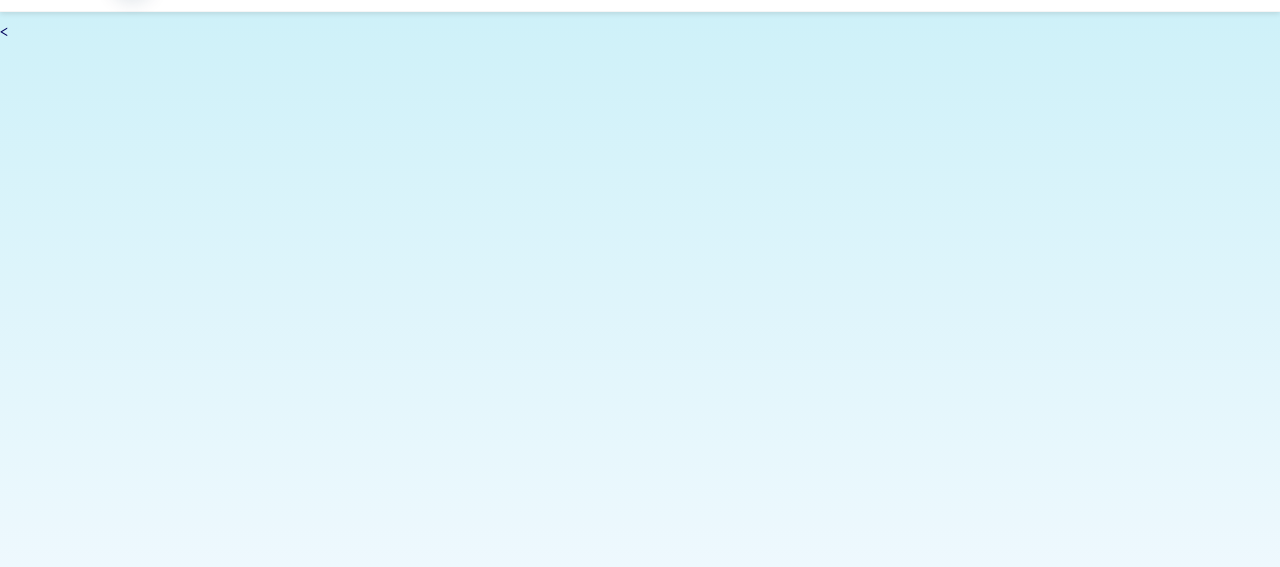
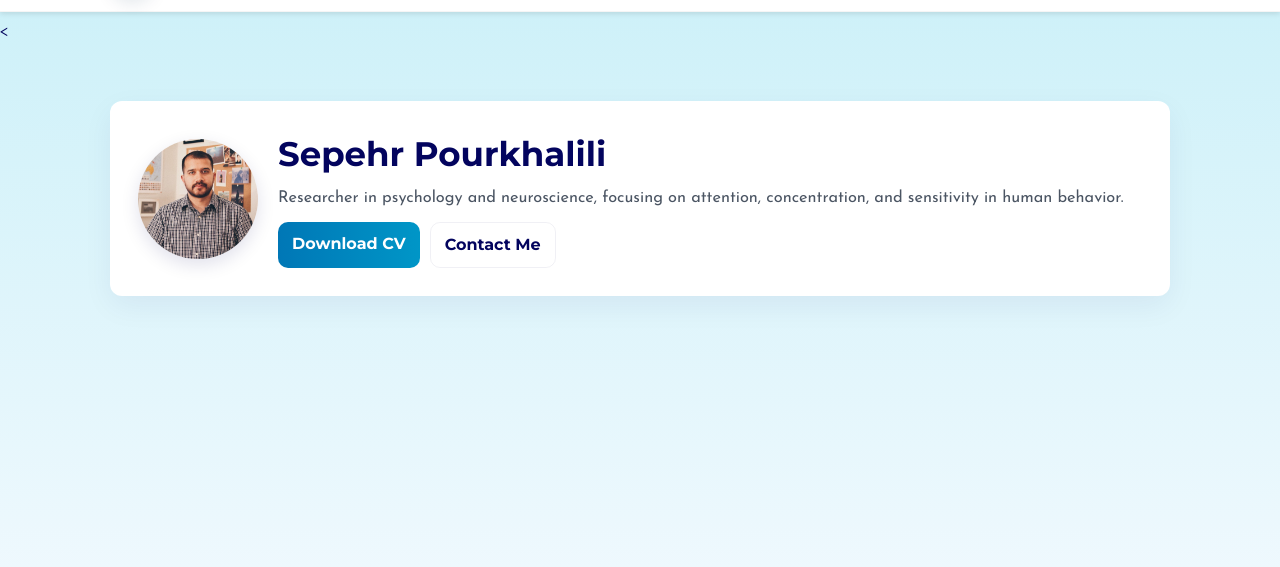
Before and after one commit to sepehr-pourkhalili/sepehrpour, a plain HTML site: page index.html in a window 1280 px wide. Shown: the part 61-628 px from the top of the page. Drawn offline with Linux system fonts and the light colour scheme.

Commit message:
Update index.html

```diff
--- a/index.html
+++ b/index.html
@@ -185,3 +185,21 @@
   </header>
 
   <
+
+    <!-- ===== HERO SECTION ===== -->
+  <section class="hero">
+    <div class="hero-card">
+      <img src="Images/Sepehr.jpg" alt="Sepehr Pourkhalili"
+           style="width:120px;height:120px;border-radius:50%;object-fit:cover;box-shadow:0 6px 18px rgba(3,4,94,0.12);" />
+
+      <div>
+        <h1>Sepehr Pourkhalili</h1>
+        <p class="tagline">Researcher in psychology and neuroscience, focusing on attention, concentration, and sensitivity in human behavior.</p>
+
+        <div class="hero-cta">
+          <a href="Sepehr_Pourkhalili_CV.pdf" class="btn">Download CV</a>
+          <a href="mailto:s.pourkhalili@gmail.com" class="btn secondary">Contact Me</a>
+        </div>
+      </div>
+    </div>
+  </section>
```
